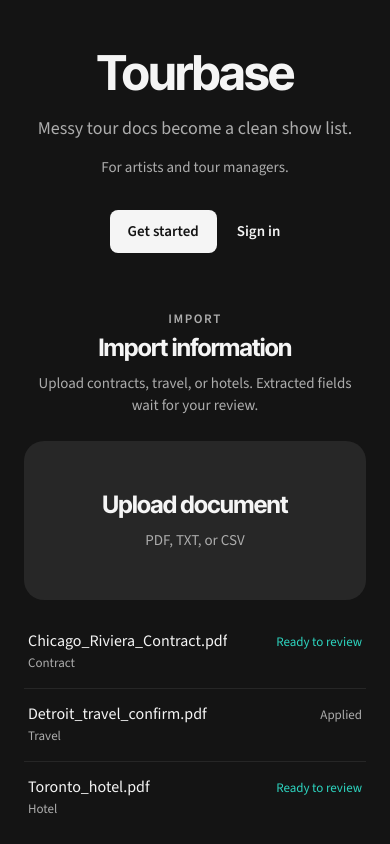
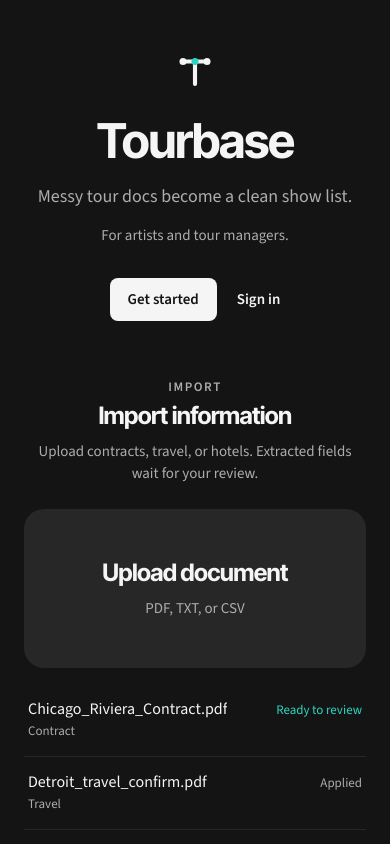
Before and after one commit to jonahgozlan1/TourBrain, a Next.js app: page / in a window 390 px wide. Shown: the top 844 px of the page. Built offline with nearby package versions, Linux system fonts and the light colour scheme; no server answers.

Commit message:
Add Tourbase mark across nav, auth, landing, and favicon.
Use a T monogram with route stops so mobile can show the mark alone until a final icon lands.

Co-authored-by: Cursor <cursoragent@cursor.com>

```diff
--- /dev/null
+++ b/src/app/icon.tsx
@@ -0,0 +1,45 @@
+import { ImageResponse } from "next/og";
+
+export const size = { width: 32, height: 32 };
+export const contentType = "image/png";
+
+export default function Icon() {
+  return new ImageResponse(
+    (
+      <div
+        style={{
+          width: "100%",
+          height: "100%",
+          display: "flex",
+          alignItems: "center",
+          justifyContent: "center",
+          background: "#141414",
+        }}
+      >
+        <svg
+          width="26"
+          height="26"
+          viewBox="0 0 32 32"
+          fill="none"
+        >
+          <path
+            d="M8 9h16"
+            stroke="#f5f5f5"
+            strokeWidth="2.75"
+            strokeLinecap="round"
+          />
+          <path
+            d="M16 9v15"
+            stroke="#f5f5f5"
+            strokeWidth="2.75"
+            strokeLinecap="round"
+          />
+          <circle cx="8" cy="9" r="2.35" fill="#f5f5f5" />
+          <circle cx="16" cy="9" r="2.35" fill="#2dd4bf" />
+          <circle cx="24" cy="9" r="2.35" fill="#f5f5f5" />
+        </svg>
+      </div>
+    ),
+    { ...size },
+  );
+}
--- a/src/app/page.tsx
+++ b/src/app/page.tsx
@@ -1,4 +1,5 @@
 import Link from "next/link";
+import { TourbaseMark } from "@/components/brand/TourbaseMark";
 import { createClient } from "@/lib/supabase/server";
 import { redirect } from "next/navigation";
 
@@ -68,6 +69,7 @@ export default async function HomePage() {
       <div aria-hidden className="brand-atmosphere" />
       <div className="relative mx-auto flex w-full max-w-3xl flex-1 flex-col items-center px-6 py-12 text-center sm:py-16">
         <div className="fade-up flex flex-col items-center">
+          <TourbaseMark className="mb-5 h-12 w-12 text-[var(--ink)] sm:mb-6 sm:h-14 sm:w-14" />
           <p className="font-display text-5xl leading-[1.05] tracking-tight text-[var(--ink)] sm:text-6xl sm:leading-[1.02]">
             Tourbase
           </p>
--- a/src/components/auth/AuthSplitLayout.tsx
+++ b/src/components/auth/AuthSplitLayout.tsx
@@ -1,4 +1,5 @@
 import Link from "next/link";
+import { TourbaseMark } from "@/components/brand/TourbaseMark";
 
 const MOCK_SHOWS = [
   { city: "Chicago", venue: "The Riviera", date: "Jul 19", status: "2 missing" },
@@ -80,8 +81,9 @@ export function AuthSplitLayout({
           <div className="text-center">
             <Link
               href="/"
-              className="inline-block font-display text-2xl text-[var(--ink)]"
+              className="inline-flex items-center gap-2 font-display text-2xl text-[var(--ink)]"
             >
+              <TourbaseMark className="h-7 w-7" />
               Tourbase
             </Link>
             <h1 className="mt-8 font-display text-2xl tracking-tight text-[var(--ink)] sm:text-[1.75rem]">
--- /dev/null
+++ b/src/components/brand/TourbaseMark.tsx
@@ -0,0 +1,39 @@
+type TourbaseMarkProps = {
+  className?: string;
+  /** Use accent on the center stop (default true). */
+  accent?: boolean;
+};
+
+/** T monogram that also reads as a short tour route. */
+export function TourbaseMark({ className, accent = true }: TourbaseMarkProps) {
+  return (
+    <svg
+      viewBox="0 0 32 32"
+      fill="none"
+      xmlns="http://www.w3.org/2000/svg"
+      className={className}
+      aria-hidden
+    >
+      <path
+        d="M8 9h16"
+        stroke="currentColor"
+        strokeWidth="2.75"
+        strokeLinecap="round"
+      />
+      <path
+        d="M16 9v15"
+        stroke="currentColor"
+        strokeWidth="2.75"
+        strokeLinecap="round"
+      />
+      <circle cx="8" cy="9" r="2.35" fill="currentColor" />
+      <circle
+        cx="16"
+        cy="9"
+        r="2.35"
+        fill={accent ? "var(--accent)" : "currentColor"}
+      />
+      <circle cx="24" cy="9" r="2.35" fill="currentColor" />
+    </svg>
+  );
+}
--- a/src/components/layout/AppNav.tsx
+++ b/src/components/layout/AppNav.tsx
@@ -2,6 +2,7 @@
 
 import Link from "next/link";
 import { usePathname } from "next/navigation";
+import { TourbaseMark } from "@/components/brand/TourbaseMark";
 import { UserMenu, type UserMenuProps } from "@/components/layout/UserMenu";
 
 const links = [
@@ -18,9 +19,13 @@ export function AppNav({ user }: { user: UserMenuProps }) {
       <div className="grid h-[4.5rem] w-full grid-cols-[1fr_auto_1fr] items-center px-5 sm:px-8">
         <Link
           href="/tour"
-          className="justify-self-start font-display text-[1.35rem] tracking-tight text-[var(--ink)]"
+          aria-label="Tourbase"
+          className="justify-self-start flex items-center gap-2 text-[var(--ink)]"
         >
-          Tourbase
+          <TourbaseMark className="h-7 w-7 sm:h-6 sm:w-6" />
+          <span className="hidden font-display text-[1.35rem] tracking-tight sm:inline">
+            Tourbase
+          </span>
         </Link>
         <nav
           className="flex rounded-[var(--radius-sm)] bg-[var(--ink-soft)] p-1"
```
